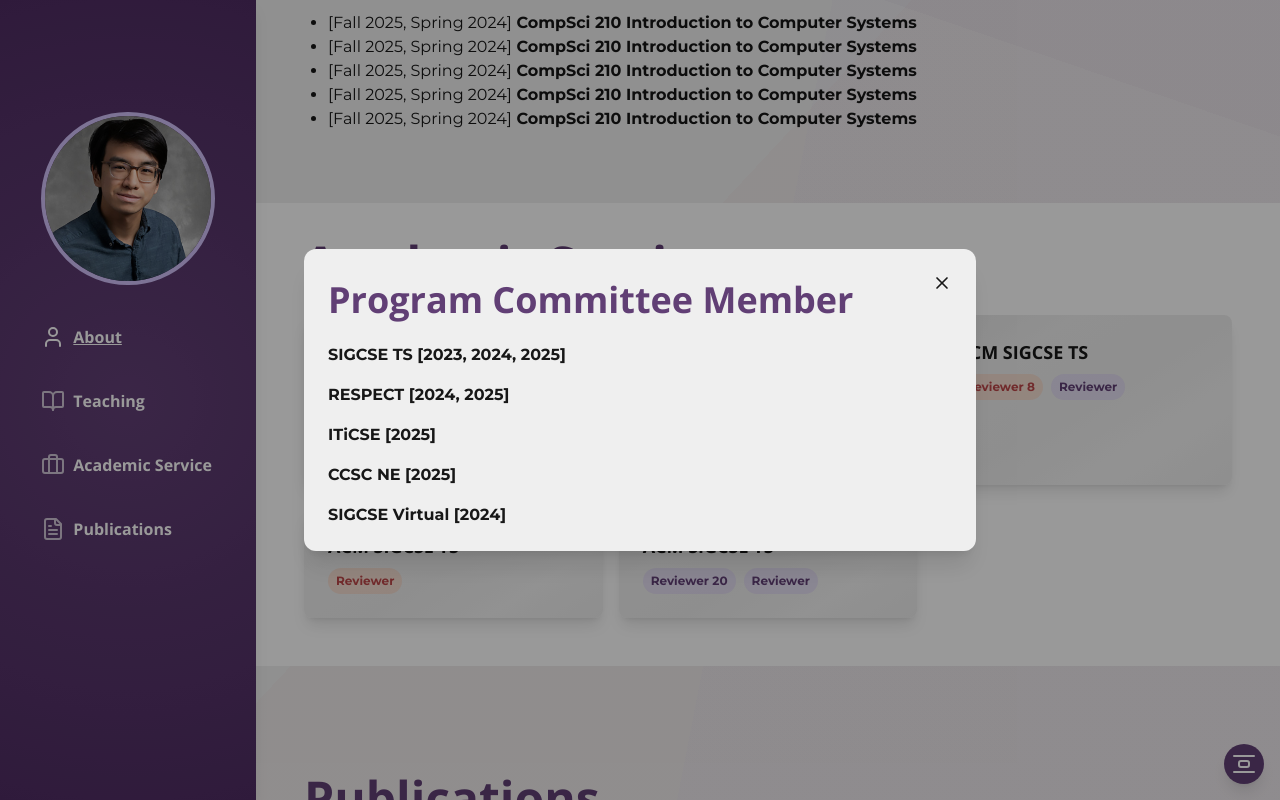
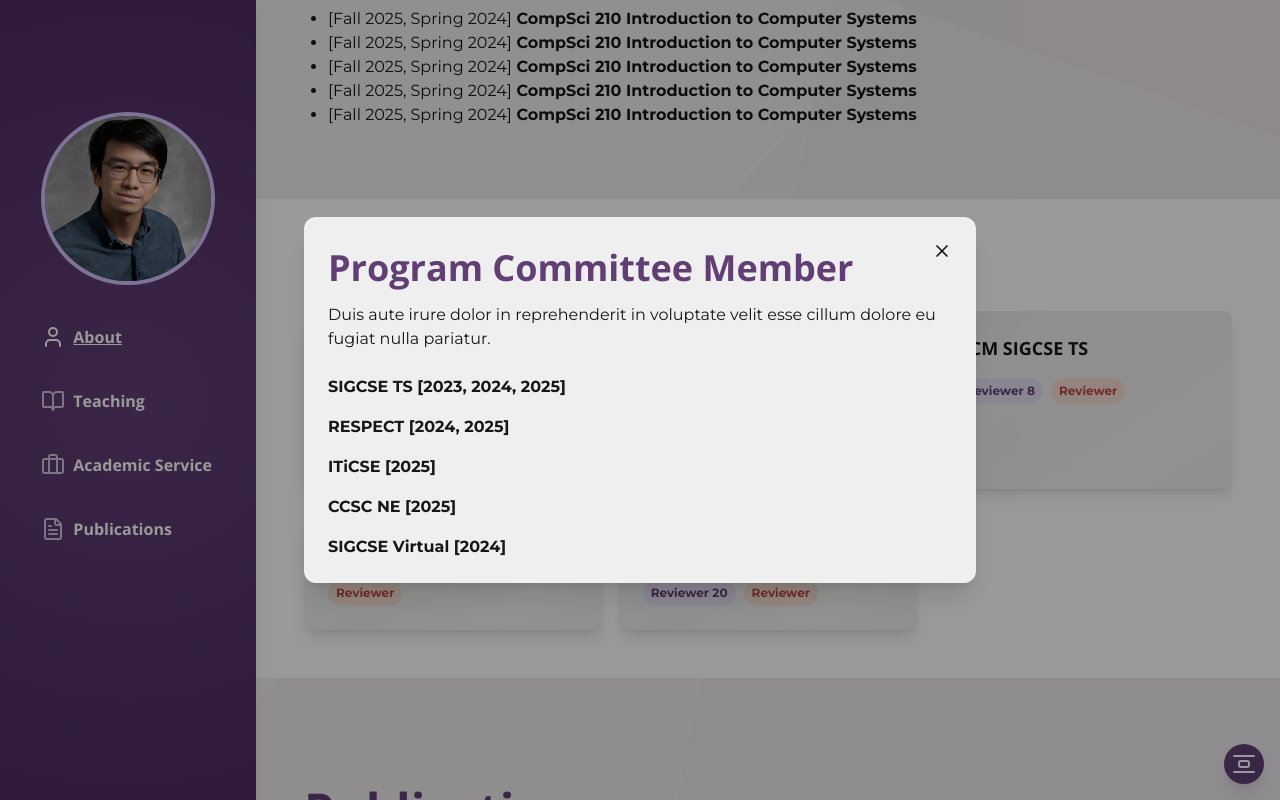
Before and after one commit to jessicanachen/alex-portfolio, a Next.js app: page / in a window 1280 px wide. Both pictures are taken after a click on the element 453 px from the left and 400 px from the top of the page. Built offline with nearby package versions, Linux system fonts and the light colour scheme.

Commit message:
Feature: added role description

```diff
--- a/src/components/sections/Service.tsx
+++ b/src/components/sections/Service.tsx
@@ -14,6 +14,7 @@
 type RoleItem = {
   Role: string;
   Conference: ConferenceItem[];
+  Description?: string;
 };
 
 // Lazy load motion.div for SSR compatibility
@@ -24,9 +25,7 @@
 
 const Service = () => {
   const { ref, inView } = useInView({ triggerOnce: true, threshold: 0.2 });
-  const [selectedRole, setSelectedRole] = useState<RoleItem | null>(
-    null
-  );
+  const [selectedRole, setSelectedRole] = useState<RoleItem | null>(null);
 
   const closeModal = () => setSelectedRole(null);
 
@@ -47,7 +46,9 @@
       {/* Grid of Conference Cards */}
       <div className="grid grid-cols-1 sm:grid-cols-2 lg:grid-cols-3 gap-y-card-padding gap-x-sm-spacer mb-card-padding">
         {services.map((role, index) => {
-          const uniqueConferences = [...new Set(role.Conference.map((r) => r.Conference))];
+          const uniqueConferences = [
+            ...new Set(role.Conference.map((r) => r.Conference)),
+          ];
 
           return (
             <MotionDiv
@@ -61,17 +62,29 @@
               <h3 className="text-lg font-semibold mb-xs-spacer">
                 {role.Role}
               </h3>
-              <div className="flex flex-wrap gap-xs-spacer">
+              {/* It looks funny here if only one of them has a role description but I'll leave it here in case you want it */}
+              {/* <div className="pb-sm-spacer">
+                {role.Description && (
+                  <p className="text-muted">{role.Description}</p>
+                )}
+              </div> */}
+              <div className="flex flex-wrap pt-xs-spacer gap-xs-spacer">
                 {uniqueConferences.map((conference, idx) => {
-                  const isFirst = Math.random() < 0.5;
-                  const bgClass = isFirst
-                    ? "bg-[#ffc0a05d] text-highlight1"
-                    : "bg-[#cfbff75d] text-primary";
+                  const [randomColors] = useState(() => {
+                    // Generate random colors only once
+                    const colors = [
+                      { bg: "bg-[#ffc0a05d]", text: "text-highlight1" },
+                      { bg: "bg-[#cfbff75d]", text: "text-primary" },
+                    ];
+                    return colors.sort(() => Math.random() - 0.5);
+                  });
+
+                  const color = randomColors[idx % randomColors.length];
 
                   return (
                     <p
                       key={idx}
-                      className={`${bgClass} text-xs font-bold py-1 px-xs-spacer rounded-full`}
+                      className={`${color.bg} ${color.text} text-xs font-bold py-1 px-xs-spacer rounded-full`}
                     >
                       {conference}
                     </p>
@@ -111,9 +124,15 @@
                   <X size={20} />
                 </button>
 
-                <h2>
-                  {selectedRole.Role}
-                </h2>
+                <h2>{selectedRole.Role}</h2>
+
+                <div>
+                  {selectedRole.Description && (
+                    <p className="text-muted py-xs-spacer">
+                      {selectedRole.Description}
+                    </p>
+                  )}
+                </div>
 
                 <div className="space-y-sm-spacer pt-sm-spacer">
                   {selectedRole.Conference.map((conference, idx) => (
--- a/src/data/service.json
+++ b/src/data/service.json
@@ -1,6 +1,7 @@
 [
     {
         "Role": "Program Committee Member",
+        "Description": "Duis aute irure dolor in reprehenderit in voluptate velit esse cillum dolore eu fugiat nulla pariatur.",
         "Conference": [
             {
                 "Year": [2023, 2024, 2025],
```
Also changed, not shown: src/data/README.md.
